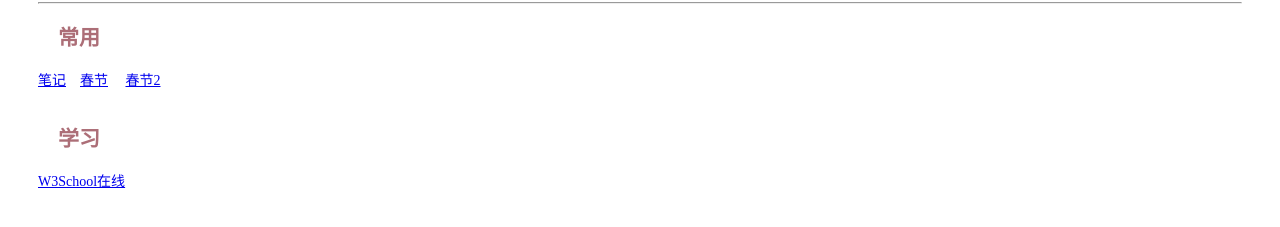
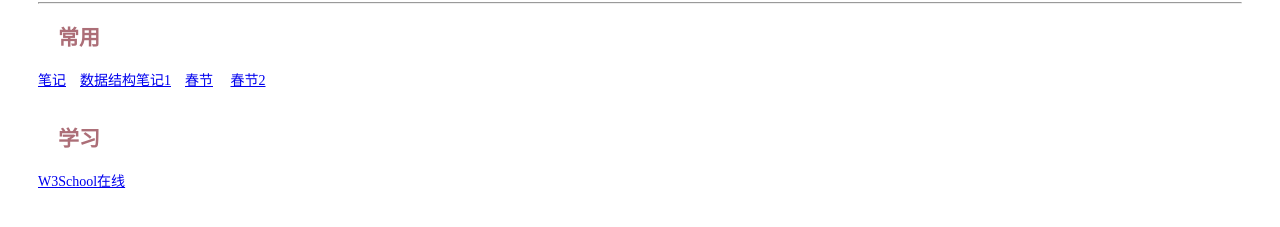
Before and after one commit to hanghang2333/weweb, a plain HTML site: page index.html in a window 1280 px wide. Shown: the part 159-386 px from the top of the page. Drawn offline with Linux system fonts and the light colour scheme.

Commit message:
增加ds1st

```diff
--- a/index.html
+++ b/index.html
@@ -41,6 +41,7 @@ clear:both;
 <hr>
 <h2 class="centergray">常用</h2>
 <a href="note/笔记.html">笔记</a>&nbsp;&nbsp;&nbsp;
+<a href="note/ds1st.html">数据结构笔记1</a>&nbsp;&nbsp;&nbsp;
 <a href="festival/springfestival.html">春节</a>&nbsp;&nbsp;&nbsp;&nbsp;
 <a href="春节/index.html">春节2</a>&nbsp;&nbsp;&nbsp;&nbsp;
 <br>
```
